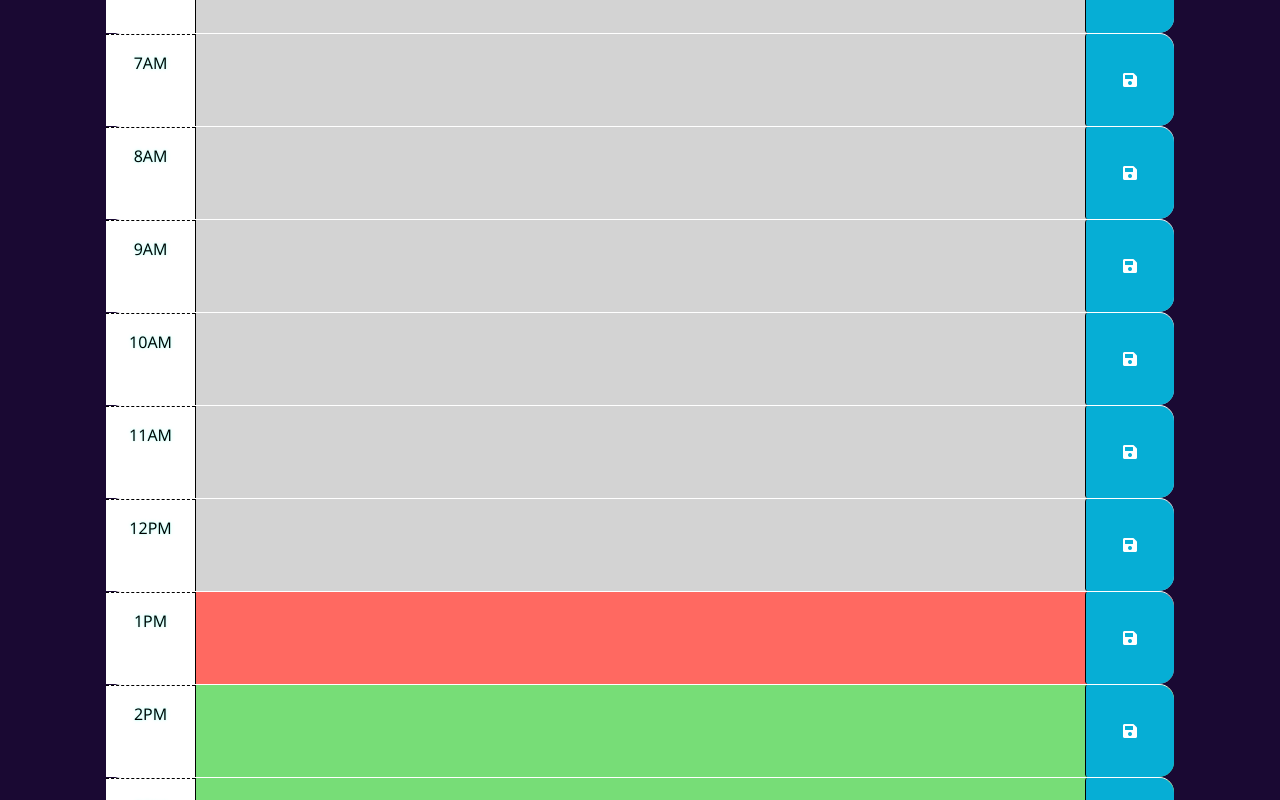
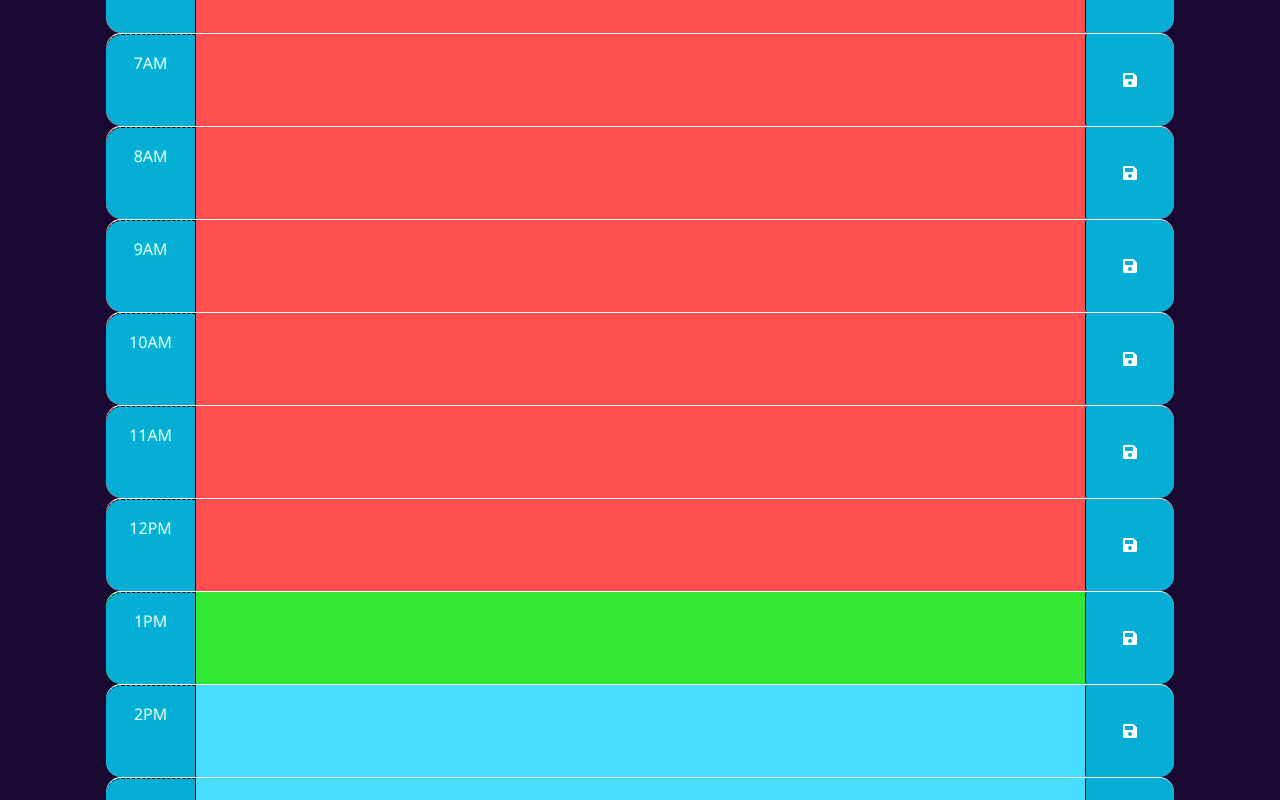
Before and after one commit to IkonicRes/Scheduler-App, a plain HTML site: page index.html in a window 1280 px wide. Shown: the part 920-1720 px from the top of the page. Drawn offline with nearby package versions, Linux system fonts and the light colour scheme.

Commit message:
fixed css rounded time-text-box corners, label color scheme

```diff
--- a/assets/css/style.css
+++ b/assets/css/style.css
@@ -12,7 +12,11 @@ color: #000000;
 border-left: 1px solid black;
 padding: 10px;
 }
-
+#time-text-box {
+    background-color: #06aed5;
+    color: whitesmoke;
+    border-radius: 1rem 0em 0em 1rem;
+}
 .description {
 white-space: pre-wrap;
 }
@@ -32,17 +36,17 @@ border-top: 1px dashed #000000;
 }
 
 .past {
-background-color: #d3d3d3;
+background-color: #ff4f4f;
 color: white;
 }
 
 .present {
-background-color: #ff6961;
+background-color: #31e734;
 color: white;
 }
 
 .future {
-background-color: #77dd77;
+background-color: #46ddff;
 color: white;
 }
 
```
